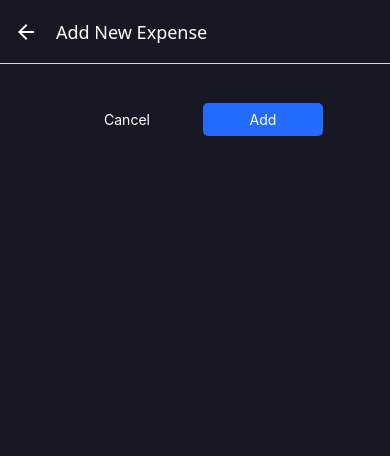
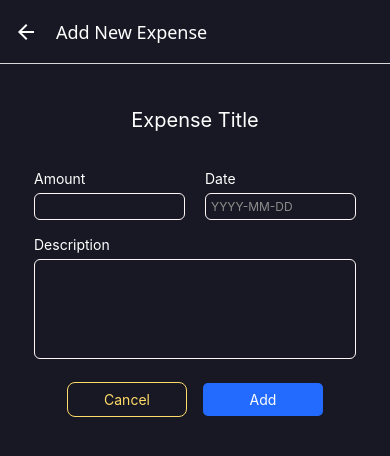
Before and after one commit to EbrahimMohamed2611/React-Native-Course, a React Native app: screen /ManageExpenses in a window 390 px wide. Shown: the top 456 px of the page. Built offline with nearby package versions, Linux system fonts and the light colour scheme.

Commit message:
complete the logic

```diff
--- /dev/null
+++ b/components/ManageExpenses/Form.js
@@ -0,0 +1,106 @@
+import { StyleSheet, Text, View } from "react-native";
+import Input from "./Input";
+import { useState } from "react";
+import AppButton from "../UI/AppButton";
+
+export default function Form({
+  buttonLabel,
+  onSubmit,
+  onCancel,
+  defaultValues,
+}) {
+  //instead fo create useState for every input we can use this approach
+  const [inputValues, setInputValues] = useState({
+    amount: defaultValues ? defaultValues.amount.toString() : "",
+    date: defaultValues ? defaultValues.date.toISOString() : "",
+    description: defaultValues ? defaultValues.description : "",
+  });
+
+  function inputChangeHandler(inputIdentifier, value) {
+    setInputValues((currentValues) => {
+      return { ...currentValues, [inputIdentifier]: value }; // Dynamic property binding
+    });
+    console.log("##### " + inputIdentifier + " : " + value + " #####");
+  }
+
+  function submitHandler() {
+    const expenseData = {
+      amount: +inputValues.amount,
+      date: new Date(inputValues.date),
+      description: inputValues.description,
+    };
+    onSubmit(expenseData);
+  }
+  return (
+    <View style={styles.formContainer}>
+      <Text style={styles.title}>Expense Title</Text>
+      <View style={styles.inputsRow}>
+        <Input
+          style={styles.rowInput}
+          label="Amount"
+          textInputConfigurations={{
+            keyboardType: "decimal-pad",
+            onChangeText: inputChangeHandler.bind(this, "amount"),
+            value: inputValues.amount,
+          }}
+        />
+        <Input
+          style={styles.rowInput}
+          label="Date"
+          textInputConfigurations={{
+            placeholder: "YYYY-MM-DD",
+            placeholderTextColor: "#8d8d8d",
+            maxLength: 10,
+            onChangeText: inputChangeHandler.bind(this, "date"),
+            value: inputValues.date,
+          }}
+        />
+      </View>
+      <Input
+        label="Description"
+        textInputConfigurations={{
+          multiline: true,
+          autoCapitalize: "words",
+          onChangeText: inputChangeHandler.bind(this, "description"),
+          value: inputValues.description,
+        }}
+      />
+      <View style={styles.buttons}>
+        <AppButton onPress={onCancel} style={styles.button} mode="flat">
+          Cancel
+        </AppButton>
+        <AppButton onPress={submitHandler} style={styles.button}>
+          {buttonLabel}
+        </AppButton>
+      </View>
+    </View>
+  );
+}
+
+const styles = StyleSheet.create({
+  formContainer: {
+    marginTop: 20,
+  },
+  inputsRow: {
+    flexDirection: "row",
+  },
+  rowInput: {
+    flex: 1,
+  },
+  title: {
+    fontSize: 20,
+    textAlign: "center",
+    color: "white",
+    marginBottom: 30,
+  },
+  buttons: {
+    flexDirection: "row",
+    justifyContent: "center",
+    alignItems: "center",
+  },
+  button: {
+    minWidth: 120,
+    marginHorizontal: 8,
+    marginVertical: 15,
+  },
+});
--- /dev/null
+++ b/components/ManageExpenses/Input.js
@@ -0,0 +1,37 @@
+import { StyleSheet, Text, TextInput, View } from "react-native";
+
+export default function Input({ label, style, textInputConfigurations }) {
+  const inputStyles = [styles.input];
+  if (textInputConfigurations && textInputConfigurations.multiline)
+    inputStyles.push(styles.inputLine);
+
+  return (
+    <View style={[styles.container, style]}>
+      <Text style={styles.label}>{label}</Text>
+      <TextInput style={inputStyles} {...textInputConfigurations} />
+    </View>
+  );
+}
+
+const styles = StyleSheet.create({
+  container: {
+    marginHorizontal: 10,
+    marginVertical: 8,
+  },
+  label: {
+    marginBottom: 6,
+    color: "white",
+  },
+  input: {
+    borderRadius: 6,
+    borderWidth: 1,
+    borderColor: "#fff5f5",
+    padding: 5,
+    fontSize: 12,
+    color: "white",
+  },
+  inputLine: {
+    minHeight: 100,
+    textAlignVertical: "top", // this for unified the look on all platforms
+  },
+});
--- a/components/UI/AppButton.js
+++ b/components/UI/AppButton.js
@@ -31,8 +31,13 @@ const styles = StyleSheet.create({
   },
   flat: {
     backgroundColor: "transparent",
+    borderWidth: 1,
+    borderRadius: 8,
+    borderColor: "#ffdb67",
   },
-  flatText: {},
+  flatText: {
+    color: "#ffdb67",
+  },
   prseed: {
     opacity: 0.75,
     borderRadius: 8,
--- a/screens/ManageExpensess.js
+++ b/screens/ManageExpensess.js
@@ -3,13 +3,18 @@ import { useContext, useLayoutEffect } from "react";
 
 import ButtonIcon from "../components/UI/ButtonIcon";
 import { GlobalStyles } from "../constants/Styles";
-import AppButton from "../components/UI/AppButton";
+
 import { ExpenenseContext } from "../store/redux/expenses-context";
+import Form from "../components/ManageExpenses/Form";
 
 export default function ManageExpensess({ route, navigation }) {
   const expenseCtx = useContext(ExpenenseContext);
   const editedExpenseId = route.params?.expenseId;
   const isEditing = !!editedExpenseId;
+
+  const currentExpenseSelected = expenseCtx.expenses.find(
+    (expense) => expense.id === editedExpenseId
+  );
 
   function onDeleteHandeler() {
     expenseCtx.deleteExpense(editedExpenseId);
@@ -18,19 +23,11 @@ export default function ManageExpensess({ route, navigation }) {
   function onCancelHandeler() {
     navigation.goBack();
   }
-  function onConfirmHandeler() {
+  function onConfirmHandeler(expenseDate) {
     if (isEditing) {
-      expenseCtx.updateExpense(editedExpenseId, {
-        description: "test1",
-        amount: 100.99,
-        date: new Date("2025-09-10"),
-      });
+      expenseCtx.updateExpense(editedExpenseId, expenseDate);
     } else {
-      expenseCtx.addExpense({
-        description: "new Book",
-        amount: 1000.23,
-        date: new Date("2025-09-11"),
-      });
+      expenseCtx.addExpense(expenseDate);
     }
     navigation.goBack();
   }
@@ -42,14 +39,13 @@ export default function ManageExpensess({ route, navigation }) {
   }, [isEditing]);
   return (
     <View style={styles.container}>
-      <View style={styles.buttons}>
-        <AppButton onPress={onCancelHandeler} style={styles.button} mode="flat">
-          Cancel
-        </AppButton>
-        <AppButton onPress={onConfirmHandeler} style={styles.button}>
-          {isEditing ? "Edit" : "Add"}
-        </AppButton>
-      </View>
+      <Form
+        onCancel={onCancelHandeler}
+        buttonLabel={isEditing ? "Edit" : "Add"}
+        onSubmit={onConfirmHandeler}
+        defaultValues={currentExpenseSelected}
+      />
+
       {isEditing && (
         <View style={styles.deleteContainer}>
           <ButtonIcon
@@ -69,23 +65,13 @@ const styles = StyleSheet.create({
     backgroundColor: GlobalStyles.colors.background,
     flex: 1,
     padding: 24,
-    alignItems: "center",
+    // alignItems: "center",
   },
   deleteContainer: {
     backgroundColor: GlobalStyles.colors.danger,
-    width: 200,
+    width: "100%",
     padding: 12,
     borderRadius: 5,
     alignItems: "center",
   },
-  buttons: {
-    flexDirection: "row",
-    justifyContent: "center",
-    alignItems: "center",
-  },
-  button: {
-    minWidth: 120,
-    marginHorizontal: 8,
-    marginVertical: 15,
-  },
 });
--- a/utils/date.js
+++ b/utils/date.js
@@ -1,3 +1,4 @@
 export function getDateMinusDays(date, days) {
+  console.log(date.toISOString());
   return new Date(date.getFullYear(), date.getMonth(), date.getDate() - days);
 }
```
